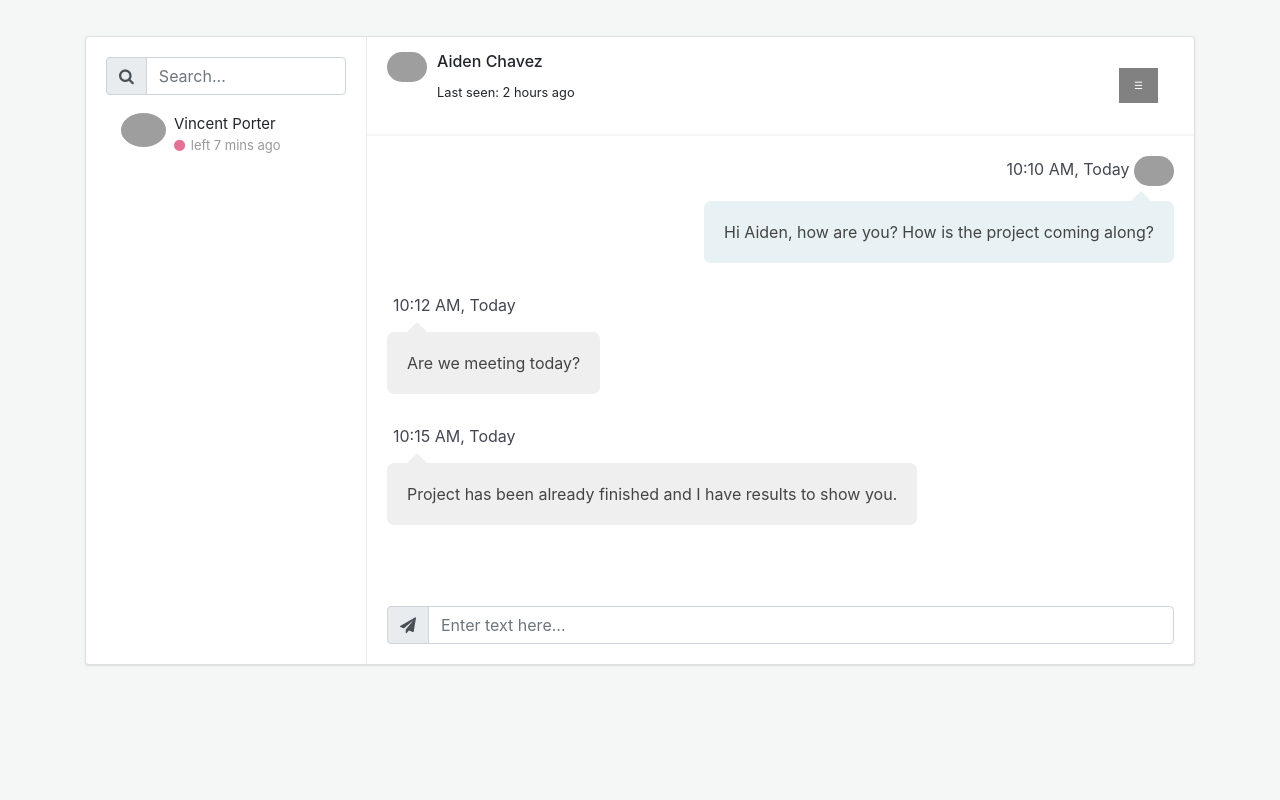
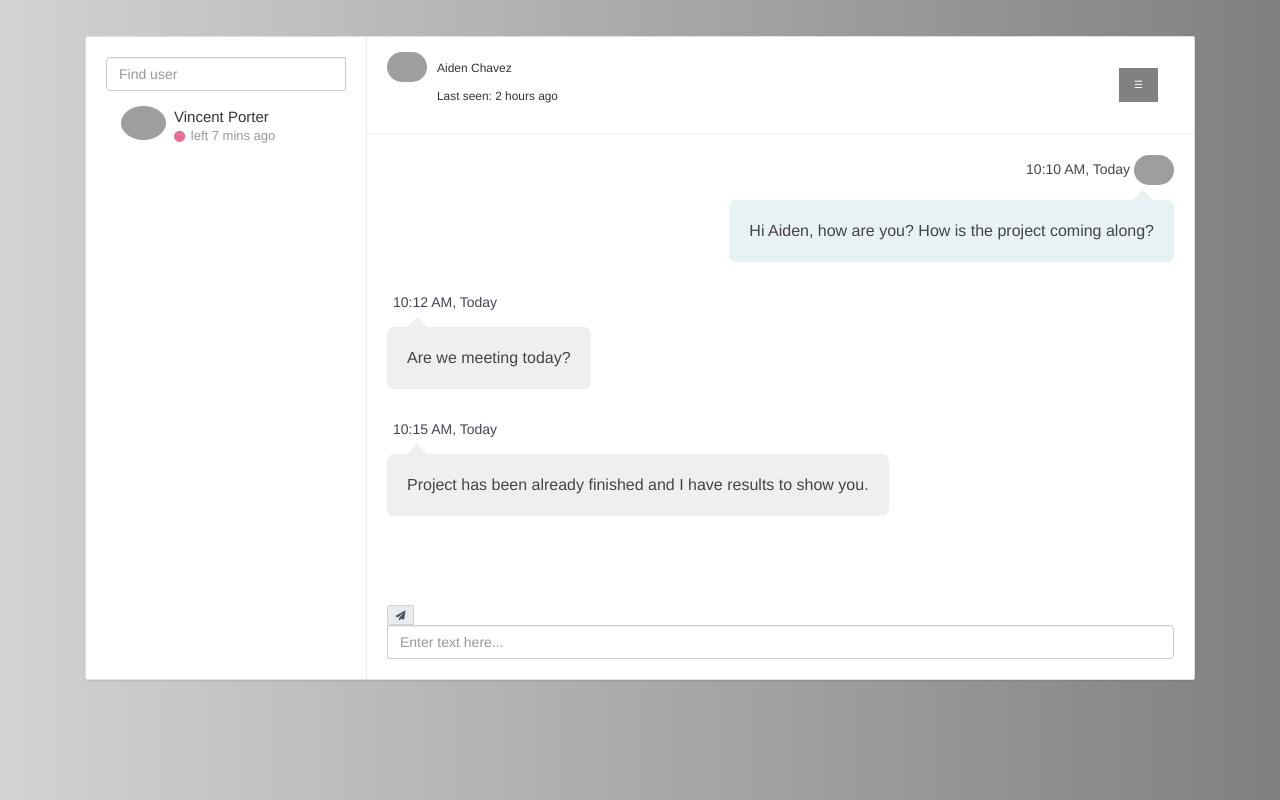
Before and after one commit to XValentavr/MyMessanger, a Flask app: page / in a window 1280 px wide. Run offline with Flask 2, Linux system fonts and the light colour scheme; a user stored in the database is signed in; some libraries are stand-ins or nearby versions; grey boxes are pictures that could not be loaded.

Commit message:
added ajax search form

```diff
--- a/Messanger/static/css/styles.css
+++ b/Messanger/static/css/styles.css
@@ -8,7 +8,9 @@
     width: 100%;
     box-shadow: 0 1px 2px 0 rgb(0 0 0 / 10%);
 }
-
+body{
+    background: -webkit-linear-gradient(left, lightgray, gray);
+}
 .chat-app .people-list {
     width: 280px;
     position: absolute;
--- /dev/null
+++ b/Messanger/static/js/ajax.js
@@ -0,0 +1,32 @@
+$(document).ready(function () {
+    $("#livebox").on("input", function (e) {
+        $("#datalist").empty();
+        $.ajax({
+            method: "post",
+            url: "/search",
+            data: {text: $("#livebox").val()},
+            success: function (res) {
+                let data = "<div class='chat-about'>";
+                $.each(res, function (index, value) {
+                    if (value) {
+                        data += "<a href='#' type='submit' role='button' class='list-group-item list-group-item-action' id ='ajax-result' onclick='checker()'>" + value.name + ' ' + value.lastname + "</sub>";
+                    } else {
+                        data += "<p class='list-group-item list-group-item-action' id ='not followed' >" + "User not found" + "</p>";
+                    }
+                });
+                data += "</div>";
+                $("#datalist").html(data);
+            }
+        });
+    });
+    let checker = document.getElementById('livebox')
+    $(checker).focusin(function () {
+        $(this).css("background-color", "#FFFFCC");
+    });
+    $(checker).focusout(function () {
+        const elements = document.getElementsByClassName('list-group-item list-group-item-action');
+        while (elements.length > 0) {
+            elements[0].parentNode.removeChild(elements[0]);
+        }
+    });
+});
--- a/Messanger/templates/base.html
+++ b/Messanger/templates/base.html
@@ -8,6 +8,11 @@
     <script src="https://code.jquery.com/jquery-1.10.2.min.js"></script>
     <link href="https://cdn.jsdelivr.net/npm/bootstrap@4.5.0/dist/css/bootstrap.min.css" rel="stylesheet">
     <script src="https://cdn.jsdelivr.net/npm/bootstrap@4.5.0/dist/js/bootstrap.bundle.min.js"></script>
+    <title>Flask MySQL jquery ajax Live Search</title>
+    <link rel="stylesheet" href="https://maxcdn.bootstrapcdn.com/bootstrap/3.3.6/css/bootstrap.min.css"/>
+    <script src="https://maxcdn.bootstrapcdn.com/bootstrap/3.3.6/js/bootstrap.min.js"></script>
+    <script src="https://ajax.googleapis.com/ajax/libs/jquery/3.4.1/jquery.min.js"></script>
+
 </head>
 <body>
 <link href="https://maxcdn.bootstrapcdn.com/font-awesome/4.7.0/css/font-awesome.min.css" rel="stylesheet"/>
@@ -18,11 +23,12 @@
                 <div class="card chat-app">
                     <div id="plist" class="people-list">
                         <div class="input-group">
-                            <div class="input-group-prepend">
-                                <span class="input-group-text"><i class="fa fa-search"></i></span>
-                            </div>
-                            <input type="text" class="form-control" placeholder="Search...">
+                            <input type="text" id="livebox" name="text" class="form-control" placeholder="Find user"
+                                   autocomplete="off">
+                            <p id="datalist"></p>
                         </div>
+                        <script type="text/javascript"
+                                src="{{ url_for('static', filename='js/ajax.js') }}"></script>
                         <ul class="list-unstyled chat-list mt-2 mb-0">
                             <li class="clearfix">
                                 <img src="https://bootdey.com/img/Content/avatar/avatar1.png" alt="avatar">
@@ -46,13 +52,13 @@
                                     </div>
                                 </div>
                                 <div class="col-lg-6 hidden-sm text-right">
-                                           <div id="mySidebar" class="sidebar">
+                                    <div id="mySidebar" class="sidebar">
                                         <a href="javascript:void(0)" class="closebtn" onclick="closeNav()">×</a>
                                         <a href="javascript:void(0)" class="first" onclick="swaller()">Info</a>
                                         <script src="https://cdn.jsdelivr.net/npm/sweetalert2@7.12.15/dist/sweetalert2.all.min.js"></script>
                                         <script>
                                             function swaller() {
-                                                    swal("You can write to your freind using this app");
+                                                swal("You can write to your freind using this app");
                                             }
                                         </script>
                                         <a href="{{ url_for('messanger.profile') }}">Profile</a>
@@ -128,4 +134,3 @@
 
 </script>
 </body>
-</html>
--- a/Messanger/views/Authorize.py
+++ b/Messanger/views/Authorize.py
@@ -51,5 +51,4 @@ def logout():
     """
     logout_user()
     session.pop('UUID')
-    print('logout=', session)
     return redirect(url_for('messanger.homepage'))
--- a/Messanger/views/__init__.py
+++ b/Messanger/views/__init__.py
@@ -1,5 +1,6 @@
-from . import Authorize
+from . import Authorize, search
 from . import homepage
 from . import Register
 from . import settings
 from . import profile
+from . import search
--- a/Messanger/views/profile.py
+++ b/Messanger/views/profile.py
@@ -2,7 +2,7 @@ from flask import render_template, make_response, request, session, flash, redir
 from flask_login import login_required
 
 from .homepage import messanger
-from ..service.profile_service import  update_avatar, get_avatar, get_profiles, get_foreign_values
+from ..service.profile_service import update_avatar, get_avatar, get_profiles, get_foreign_values
 
 
 @messanger.route('/profile')
```
Also changed, not shown: Messanger/views/search.py (added, +20 -0 lines).
